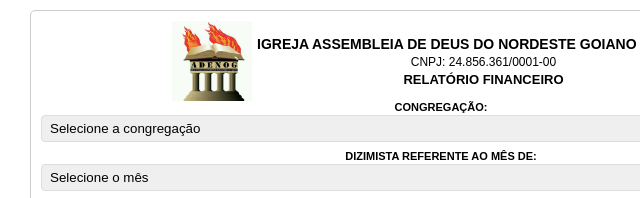
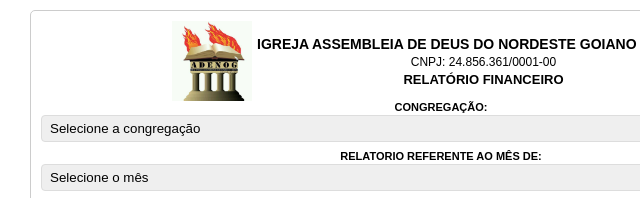
Before and after one commit to davisilva-25/Financeiro, a plain HTML site: page index.html in a window 1280 px wide. Shown: the top 198 px of the page, 199-839 px from the left. Drawn offline with Linux system fonts and the light colour scheme.

```diff
--- a/index.html
+++ b/index.html
@@ -221,7 +221,7 @@
             </div>
 
             <div class="form-group">
-                <label for="mes">DIZIMISTA REFERENTE AO MÊS DE:</label>
+                <label for="mes">RELATORIO REFERENTE AO MÊS DE:</label>
                 <div style="display: flex; gap: 5px; align-items: center;">
                     <select id="mes" class="form-control" style="flex: 1;">
                         <option value="">Selecione o mês</option>
```
